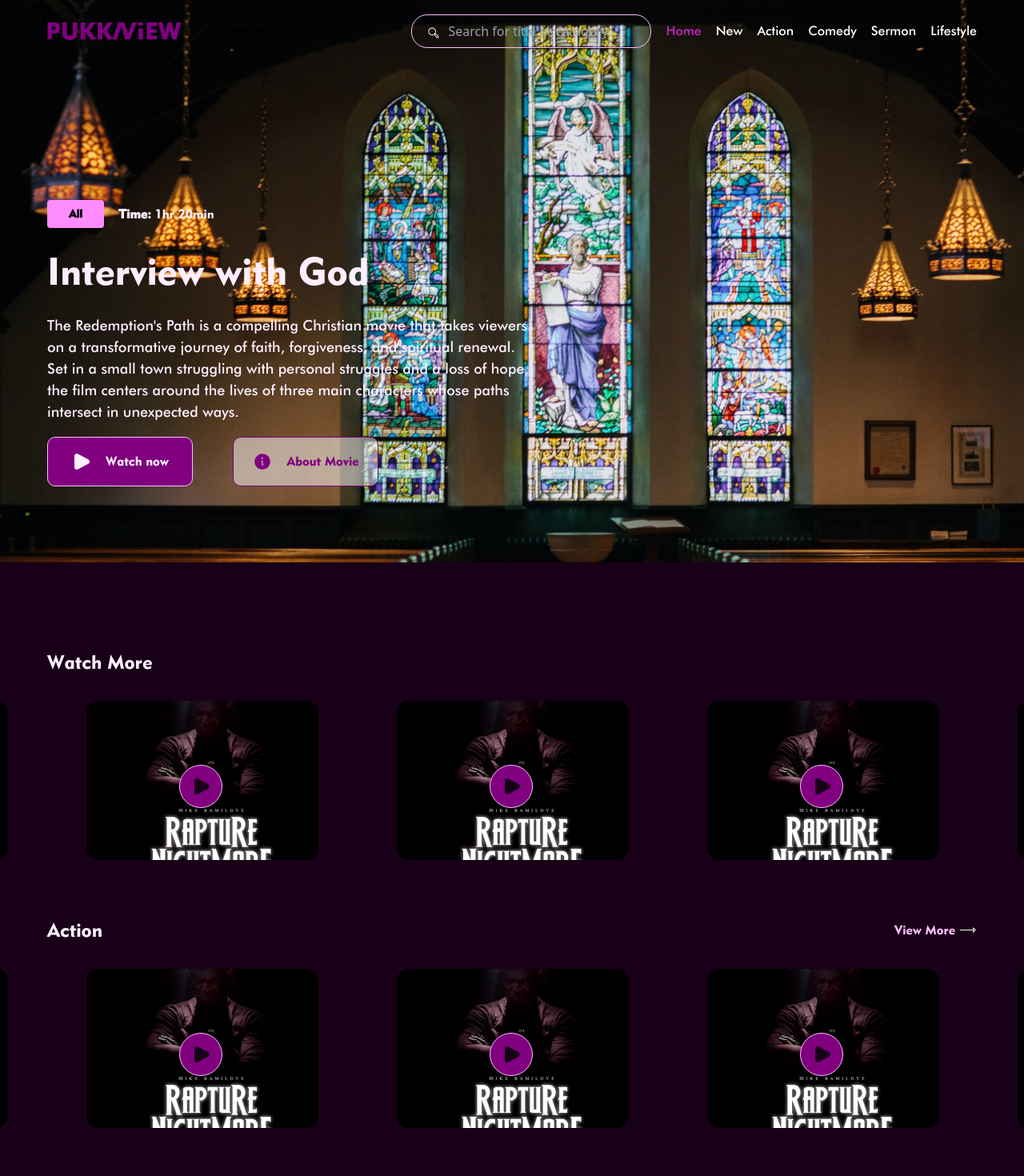
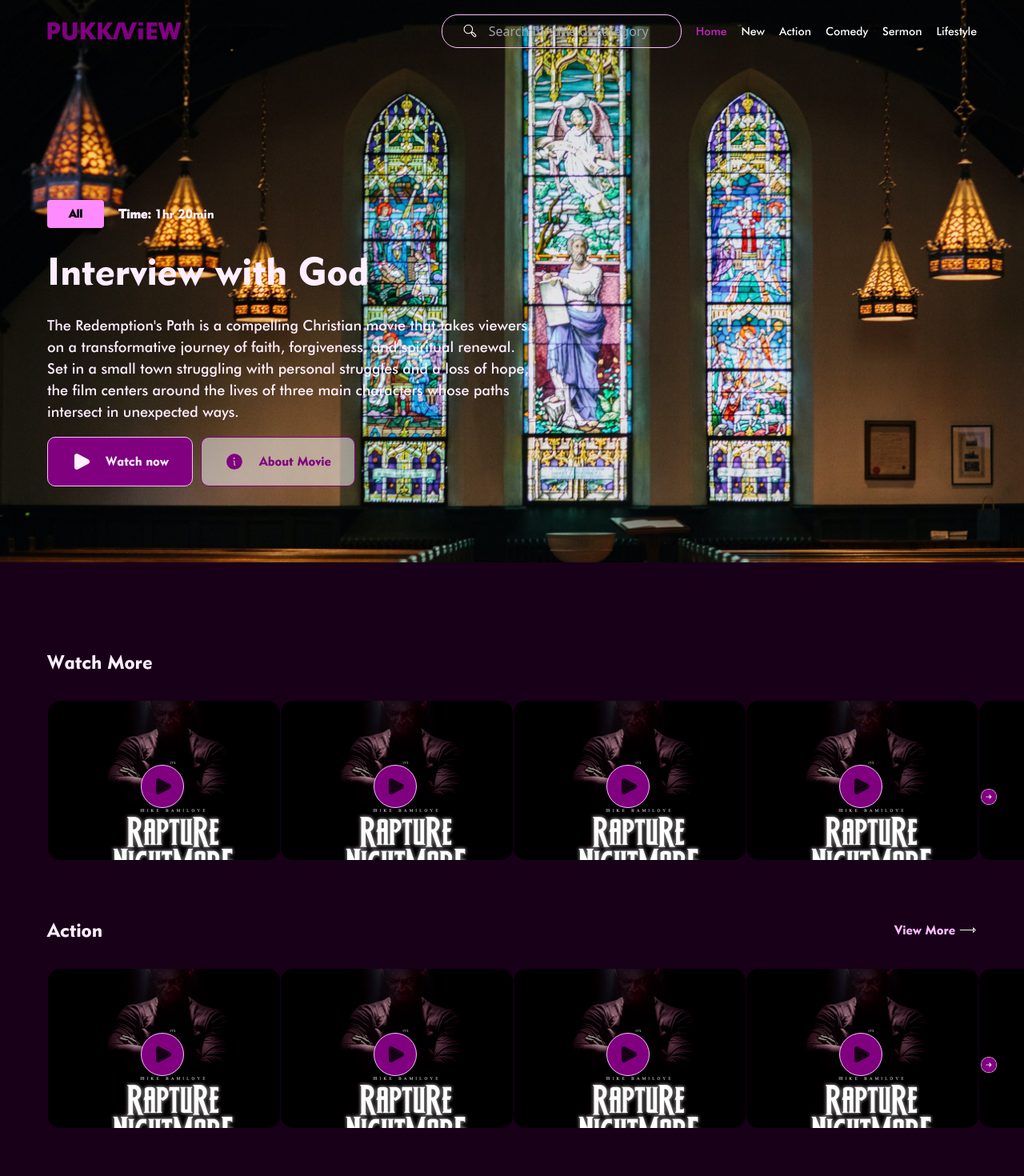
Before and after one commit to Pukkaview/Client, a React (Vite) app: page / in a window 1280 px wide. Shown: the top 1470 px of the page at 80% size. Built offline with nearby package versions, Linux system fonts and the light colour scheme; the HTML template or start-up script is replaced by a standard one.

Commit message:
corrections

```diff
--- a/src/components/buttons/InfoBtn.jsx
+++ b/src/components/buttons/InfoBtn.jsx
@@ -4,7 +4,7 @@ import './button.css'
 
 export default function InfoBtn() {
   return (
-    <button className='infoBtn sm:w-[182px] w-[142px] py-[18px] border-[1px] border-primary hover:border-accent2 hover:bg-accent2  transition duration-300 ease-in-out cursor-pointer flex gap-[19px] justify-center rounded-[10px]'>
+    <button className='infoBtn px-[18px] sm:px-[29px] py-[18px] border-[1px] border-primary hover:border-accent2 hover:bg-accent2  transition duration-300 ease-in-out cursor-pointer flex sm:gap-[19px] gap-[10px] justify-center rounded-[10px]'>
     <img className='icon' src={info} alt="info" />
     <img className='iconlight' src={infoW} alt="info" />
     <span className='sm:text-[16px] text-[14px] font-[400] font-[Goemetric-415-Black-BT]'>About Movie</span>
--- a/src/components/buttons/WatchBtn.jsx
+++ b/src/components/buttons/WatchBtn.jsx
@@ -1,7 +1,7 @@
 import play from '../../assets/playwhite.svg'
 export default function WatchBtn() {
   return (
-    <button className='sm:w-[182px] w-[142px] py-[18px] border-[1px] border-accent4 bg-primary hover:bg-accent2 transition duration-300 ease-in-out cursor-pointer flex gap-[19px] justify-center rounded-[10px]'>
+    <button className='px-[18px] sm:px-[29px] py-[18px] border-[1px] border-accent4 bg-primary hover:bg-accent2 transition duration-300 ease-in-out cursor-pointer flex sm:gap-[19px] gap-[10px] justify-center rounded-[10px]'>
     <img className='' src={play} alt="play" />
     <span className='text-text-color sm:text-[16px] text-[14px] font-[Goemetric-415-Black-BT]'>Watch now</span>
     </button>
--- a/src/components/cards/IntroCard.jsx
+++ b/src/components/cards/IntroCard.jsx
@@ -25,9 +25,9 @@ export default function IntroCard({data}) {
             <span className='bg-accent3 py-[7px] text-center rounded-[4px] text-[#000] w-[71px] font-bold text-[12px] sm:text-[14px] font-[Goemetric-415-Black-BT]'>All</span>
             <span className='text-[14px] sm:text-[16px] font-[Goemetric-415-Black-BT]'><b>Time:</b> {data.time}</span>
           </div>
-          <h1 className='text-[48px] font-[500]'>{data.title}</h1>
+          <h1 className='sm:text-[48px] text-[32px] font-[500] leading-normal'>{data.title}</h1>
           <p className='text-[14px] sm:text-[18px]'>{data.bio}</p>
-          <div className='flex gap-[50px]'>
+          <div className='flex gap-[10px]'>
               <WatchBtn/>
               <div onClick={handleClickOpen}>
                 <InfoBtn />
--- a/src/components/cards/MovieCard.jsx
+++ b/src/components/cards/MovieCard.jsx
@@ -7,12 +7,12 @@ import PropTypes from 'prop-types';
 
 export default function MovieCard({data}) {
   return (
-    <div className='sm:w-[290px] w-[150px] sm:h-[199px] h-[229px]'>
+    <div className='sm:h-[199px] h-[229px] flex items-center justify-center'>
       <div style={{
         backgroundImage: `url(${data.coverImage})`,
         backgroundSize: 'cover',
 
-        }} className='moviecard relative sm:w-[290px] w-[150px] sm:h-[199px] h-[229px] sm:hover:h-[392px] sm:hover:w-[517px] hover:h-[350px] hover:w-[350px] duration-300 ease-in-out hover:z-10 rounded-[15px] overflow-hidden'>
+        }} className='moviecard relative sm:w-[290px] md:w-[330px] desktop-lg:w-[310px] lg:w-[340px] xl:w-[290px] phone-lg:w-[180px] w-[150px] sm:h-[199px] h-[229px] sm:hover:h-[392px] sm:hover:w-[517px] duration-300 ease-in-out hover:z-10 rounded-[15px] overflow-hidden '>
         <div className='play absolute top-[40%] left-[40%]'>
           <PlayBtn/>
         </div>
--- a/src/components/cards/moviecards.css
+++ b/src/components/cards/moviecards.css
@@ -1,17 +1,12 @@
 .moviecard > .play{
   display: block;
 }
-.moviecard:hover > .play{
-  display: none;
-}
+
 .moviecard > .details{
   opacity: 0;
   transition: opacity 0.2s ease-in-out;
 }
-.moviecard:hover > .details{
-  opacity: 1;
-  transition-delay: 0.2s;
-}
+
 .moviecard::after {
   content: "";
   position: absolute;
@@ -36,10 +31,18 @@
   background-color: #800080; /* Background color overlay on hover */
   opacity: 0.6;
 }
-
-.moviecard:hover::after {
-  background-color: #800080; /* Background color overlay on hover */
-  opacity: 0.6;
+@media(min-width:650px){
+  .moviecard:hover::after {
+    background-color: #800080; /* Background color overlay on hover */
+    opacity: 0.6;
+  }
+  .moviecard:hover > .details{
+    opacity: 1;
+    transition-delay: 0.2s;
+  }
+  .moviecard:hover > .play{
+    display: none;
+  }
 }
 .MuiDialog-container .css-1t1j96h-MuiPaper-root-MuiDialog-paper,
 .MuiDialog-container .css-uhb5lp{
--- a/src/components/carousel/Carousel.jsx
+++ b/src/components/carousel/Carousel.jsx
@@ -1,18 +1,30 @@
 
 import Slider from "react-slick";
 import PropTypes from 'prop-types';
+import { useState } from "react";
+
+import next from '../../assets/next.png'
+import prev from '../../assets/prev.png'
+
 export default function Carousel({children}) {
+  const [infinite, setInfinite] = useState(false);
+
+  const handleBeforeChange = () => {
+    if (!infinite) {
+      setInfinite(true);
+    }
+  };
     const settings = {
       dots: false,
-      infinite: true,
+      infinite: infinite,
       speed: 500,
       slidesToShow: 4,
       slidesToScroll: 1,
-      prevArrow: <></>,
-      nextArrow: <></>,
+      prevArrow: infinite ? <img className="h-[32px] w-[32px]" src={prev} alt='prev'/>: <></>,
+      nextArrow: <img className="h-[32px] w-[32px]" src={next} alt='next'/>,
       responsive: [
       {
-        breakpoint: 1300,
+        breakpoint: 1280,
         settings: {
           slidesToShow: 3, // Number of components to show for screen width <= 1024px
         },
@@ -32,7 +44,7 @@ export default function Carousel({children}) {
     ],
     };
     return (
-      <Slider {...settings} className="z-[1] hover:z-[10] pt-[30px] pb-[70px] flex flex-col gap-[50px] mx-auto justify-center">
+      <Slider {...settings} afterChange={handleBeforeChange} className="z-[1] relative hover:z-[10] pt-[30px] pb-[70px] flex flex-col gap-[50px] mx-auto justify-center">
         {children}
       </Slider>
     );
--- a/src/components/navbar/Navbar.jsx
+++ b/src/components/navbar/Navbar.jsx
@@ -36,22 +36,24 @@ export default function Navbar() {
       </div>
       <div className="flex gap-[18px] items-center">
         <form>
-          <label className="relative">
-            <input
-              type="text"
-              placeholder={"Search for title or category"}
-              className={`rounded-[20px] pl-[45px] pr-[10px] py-[8px] border-[0.5px] border-[#FFBDFF] outline-none bg-transparent ${
-                scrolled ? "w-[30px]" : "md:w-[300px] sm:w-[169px] w-[150px]"
-              } md:hover:w-[300px] sm:hover:w-[169px] hover:w-[150px] transition duration-300 ease-in-out text-[#fff]`}
-            />
+          <label className={`block rounded-[20px] pr-[10px] py-[8px] border-[0.5px] border-[#FFBDFF] outline-none bg-transparent ${
+                scrolled ? "w-[60px] pl-[15px]" : "md:w-[300px] sm:w-[169px] w-[150px] pl-[25px]"
+              } md:hover:w-[300px] hover:pl-[25px] sm:hover:w-[169px] hover:w-[150px] transition duration-300 ease-in-out text-[#fff] overflow-hidden flex items-center gap-[15px]`}>
             <img
-              className="absolute top-[6px] left-[20px]"
+              className="w-[18px] h-[18px]"
               src={search}
               alt="search"
             />
+            <input
+              type="text"
+              placeholder={`${
+                scrolled ? "" : "Search for title or category"
+              } `}
+              className={` outline-none bg-transparent pr-[10px] w-[85%]`}
+            />
           </label>
         </form>
-        <div className="nav lg:flex hidden gap-[18px] items-center text-[#fff] font-[500] font-[Futura]">
+        <div className="nav lg:flex hidden gap-[18px] items-center text-[#fff] font-[500] font-[Futura] text-[14px]">
           <NavLink to="/">Home</NavLink>
           <NavLink to='/new'>New</NavLink>
           <NavLink to='/action'>Action</NavLink>
--- a/src/index.css
+++ b/src/index.css
@@ -31,6 +31,9 @@ p, span{
   display: flex;
   justify-content: center;
 }
+.slick-prev{
+  z-index: 10;
+}
 .nav .active{
   color: #C423C4;
 }
--- a/tailwind.config.js
+++ b/tailwind.config.js
@@ -3,6 +3,11 @@ export default {
   content: ["./index.html", "./src/**/*.{js,ts,jsx,tsx}"],
   theme: {
     extend: {
+      screens: {
+        'desktop-lg': '1440px',
+        'phone-lg': '425px',
+        // => @media (min-width: 1280px) { ... }
+      },
       colors: {
         primary: "#800080",
         accent4: "#FFBDFF",
```
Also changed, not shown: src/assets/next.png (added), src/assets/prev.png (added).
